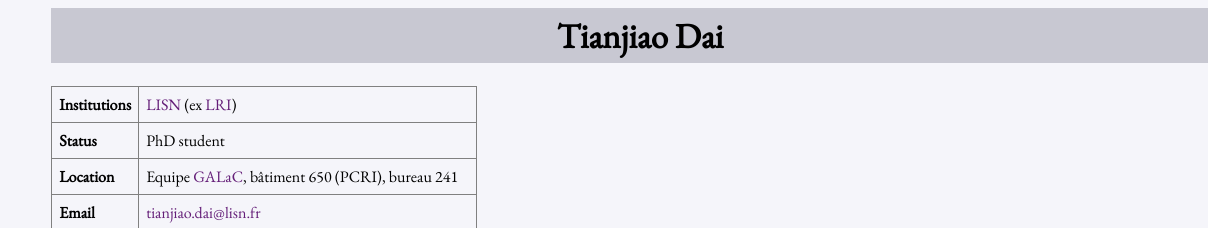
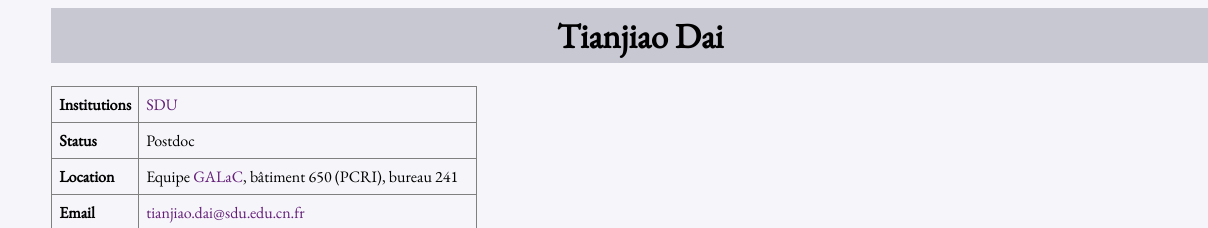
Before and after one commit to TianjiaoD/tianjiaodai2023.github.io, a plain HTML site: page index.html in a window 1280 px wide. Shown: the top 228 px of the page, 0-1208 px from the left. Drawn offline with nearby package versions, Linux system fonts and the light colour scheme; some packages are replaced by stand-ins of ours.

Commit message:
Update index.html

```diff
--- a/index.html
+++ b/index.html
@@ -105,11 +105,11 @@
 <table class=profil border=1 cellpadding=7>
   <tr align=left>
     <th>Institutions</th>
-    <td colspan=6><a href=https://www.lisn.upsaclay.fr/ target=_blank>LISN</a> (ex <a href=https://www.lri.fr/ target=_blank>LRI</a>)</td>
+    <td colspan=6><a href=https://www.math.sdu.edu.cn/ target=_blank>SDU</a> </td>
   </tr>
   <tr align=left>
     <th>Status</th>
-    <td colspan=6>PhD student
+    <td colspan=6>Postdoc
 		</td>
   </tr>
   <tr align=left>
@@ -118,7 +118,7 @@
   </tr>
   <tr align=left>
     <th>Email</th>
-    <td colspan=6><script>adresse("tianjiao","dai","lisn");</script>
+    <td colspan=6><script>adresse("tianjiao","dai","sdu.edu.cn");</script>
     </td>
   </tr>
   <tr align=left>
```
